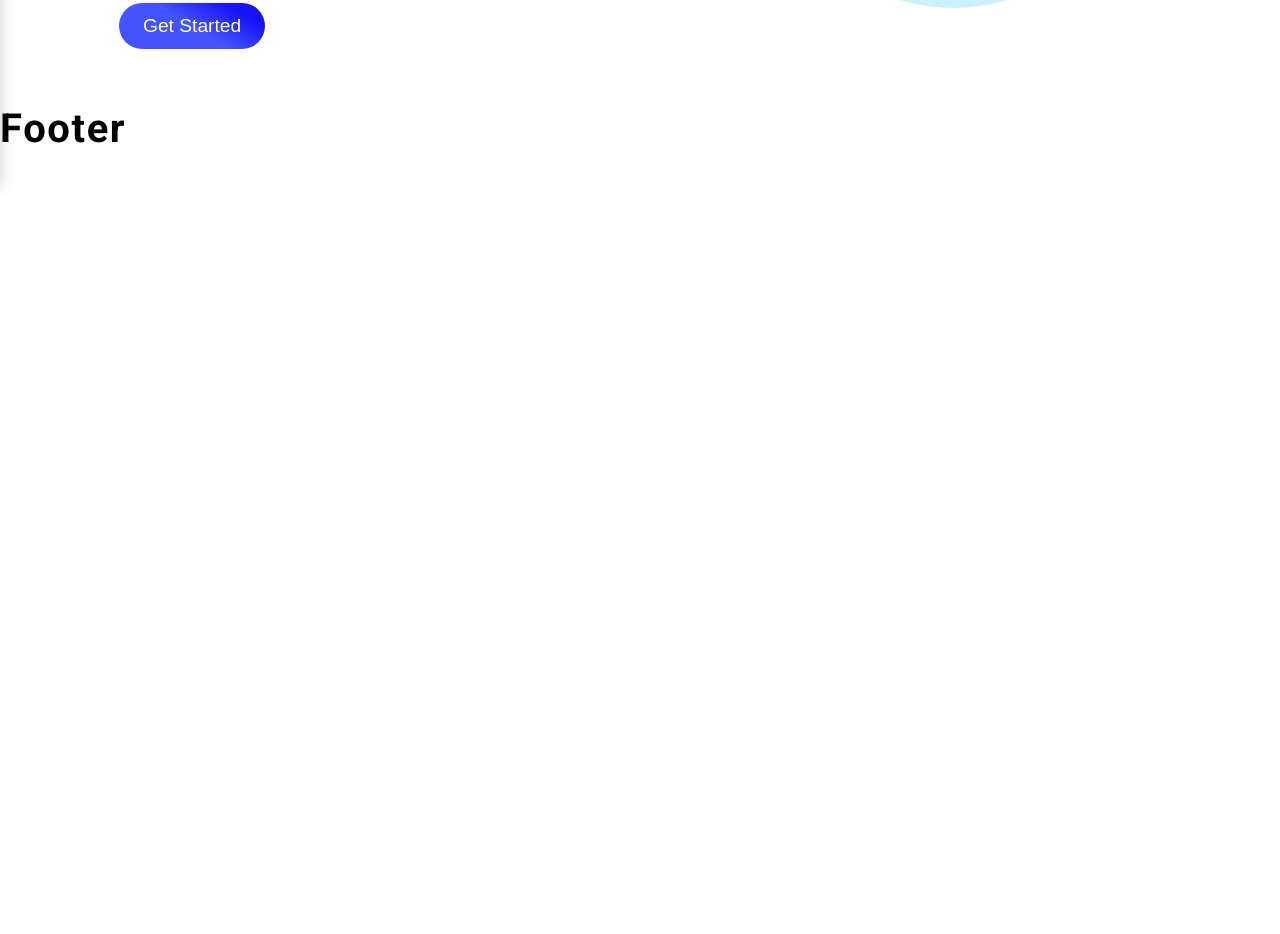
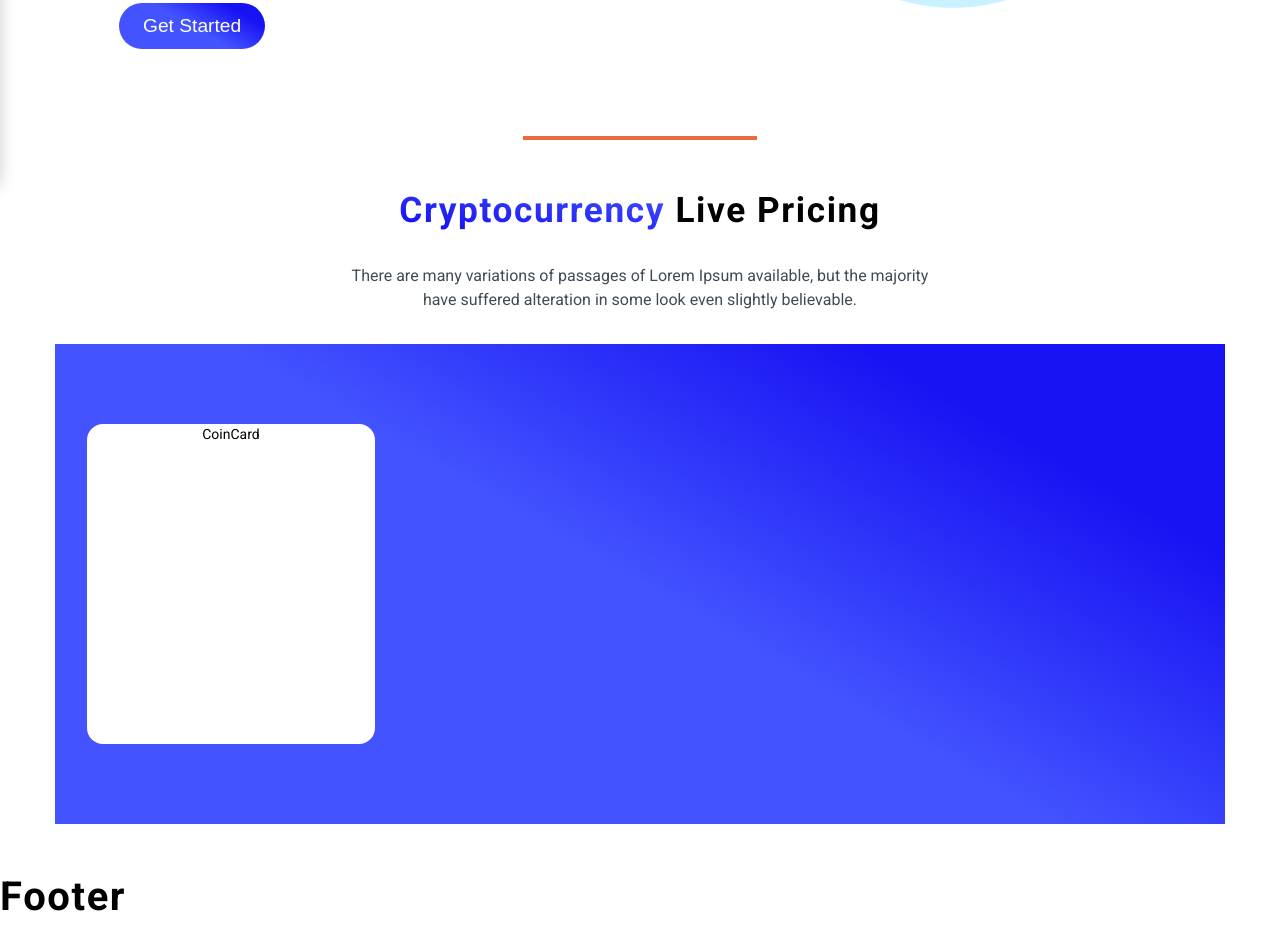
Before and after one commit to I-A11/CryptoGalaxy, a Next.js app: page / in a window 1280 px wide. Shown: the part 620-1554 px from the top of the page. Before the commit the page ends 800 px from the top, so only its background shows below. Built offline with nearby package versions, Linux system fonts and the light colour scheme.

Commit message:
Start creating coins card section.

```diff
--- /dev/null
+++ b/components/Home/CoinCard.js
@@ -0,0 +1,7 @@
+import styles from "./CoinCard.module.css";
+
+const CoinCard = () => {
+  return <div className={styles.cardContainer}>CoinCard</div>;
+};
+
+export default CoinCard;
--- /dev/null
+++ b/components/Home/CoinCard.module.css
@@ -0,0 +1,6 @@
+.cardContainer {
+  background: var(--white);
+  width: 18rem;
+  height: 20rem;
+  border-radius: var(--radius);
+}
--- /dev/null
+++ b/components/Home/HomeCoinsCards.js
@@ -0,0 +1,24 @@
+import CoinCard from "./CoinCard";
+import styles from "./HomeCoinsCards.module.css";
+
+const HomeCoinsCards = () => {
+  return (
+    <div className='section'>
+      <section className={styles.coinsContainer}>
+        <h2>
+          <span className='text-gradient'>Cryptocurrency</span> Live Pricing
+        </h2>
+        <p>
+          There are many variations of passages of Lorem Ipsum available, but
+          the majority have suffered alteration in some look even slightly
+          believable.
+        </p>
+        <div className={styles.cardSlider}>
+          <CoinCard />
+        </div>
+      </section>
+    </div>
+  );
+};
+
+export default HomeCoinsCards;
--- /dev/null
+++ b/components/Home/HomeCoinsCards.module.css
@@ -0,0 +1,22 @@
+.coinsContainer {
+  margin: 3rem auto;
+  text-align: center;
+}
+
+.coinsContainer h2 {
+  font-size: 2.2rem;
+}
+
+.coinsContainer p {
+  width: 50%;
+  font-size: 1rem;
+  margin: 2rem auto;
+}
+
+.cardSlider {
+  background: var(--background);
+  height: 30rem;
+  display: flex;
+  align-items: center;
+  padding: 0 2rem;
+}
--- a/components/Home/HomeHero.js
+++ b/components/Home/HomeHero.js
@@ -7,7 +7,9 @@ const HomeHero = () => {
     <div className='section'>
       <div className={styles.heroContainer}>
         <div className={styles.textContainer}>
-          <h1>Cryptocurrency Exchange </h1>
+          <h1 className='text-gradient'>
+            Cryptocurrency <span>Exchange</span>{" "}
+          </h1>
           <div className='underline'></div>
           <h3>Journey Starts HERE</h3>
           <p>
@@ -25,6 +27,7 @@ const HomeHero = () => {
           <Image width={550} src={Rocket} alt='Rocket image' />
         </div>
       </div>
+      <div className='underline underline-center'></div>
     </div>
   );
 };
--- a/components/Home/HomeHero.module.css
+++ b/components/Home/HomeHero.module.css
@@ -11,9 +11,11 @@
 }
 
 .textContainer h1 {
-  color: var(--gray-800);
   letter-spacing: var(--spacing);
   font-size: 3.5rem;
+}
+.textContainer span {
+  color: var(--gray-800);
 }
 
 .textContainer h3 {
--- a/pages/index.js
+++ b/pages/index.js
@@ -4,6 +4,7 @@ import { Roboto } from "next/font/google";
 import HomeHero from "@/components/Home/HomeHero";
 import PageLayout from "@/components/layout/PageLayout";
 import Sidebar from "@/components/common/Sidebar";
+import HomeCoinsCards from "@/components/Home/HomeCoinsCards";
 
 const roboto = Roboto({
   weight: ["300", "400", "500", "700", "900"],
@@ -20,10 +21,9 @@ export default function Home() {
         <link rel='icon' href='/favicon.ico' />
       </Head>
       <main className={roboto.className}>
-        {/* <PageLayout> */}
         <HomeHero />
+        <HomeCoinsCards />
         <Sidebar />
-        {/* </PageLayout> */}
       </main>
     </>
   );
--- a/styles/globals.css
+++ b/styles/globals.css
@@ -13,7 +13,7 @@
   --orange: #ea6b3d;
   --transition: all 0.3s linear;
   --spacing: 0.1rem;
-  --radius: 0.25rem;
+  --radius: 1rem;
   --light-shadow: 0 5px 15px rgba(0, 0, 0, 0.1);
   --dark-shadow: 0 5px 15px rgba(0, 0, 0, 0.2);
   --max-width: 1170px;
@@ -83,6 +83,12 @@ p {
   }
 }
 
+.text-gradient {
+  background-clip: text;
+  color: transparent;
+  background-image: linear-gradient(8deg, #1712f3 10%, #4353ff);
+}
+
 .headerBottom {
   padding-top: 10rem;
 }
@@ -92,6 +98,10 @@ p {
   width: 30%;
   margin-top: -10px;
   margin-bottom: 2rem;
+}
+.underline-center {
+  width: 20%;
+  margin: 2rem auto;
 }
 
 .primaryBtn {
```
